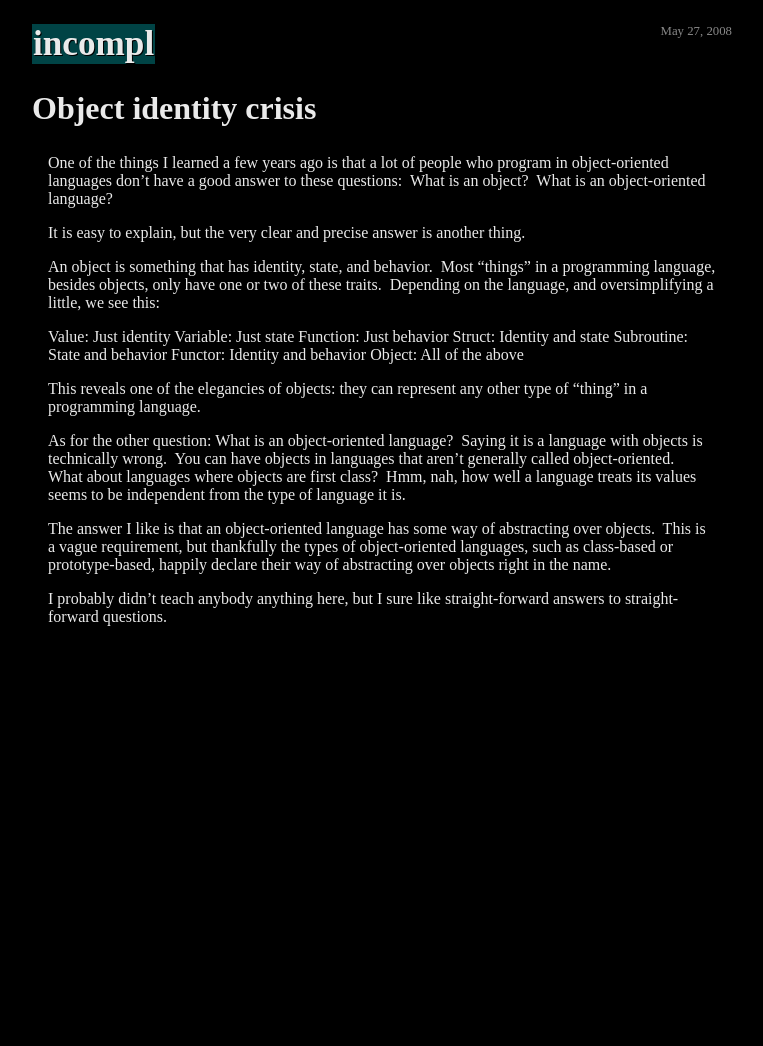
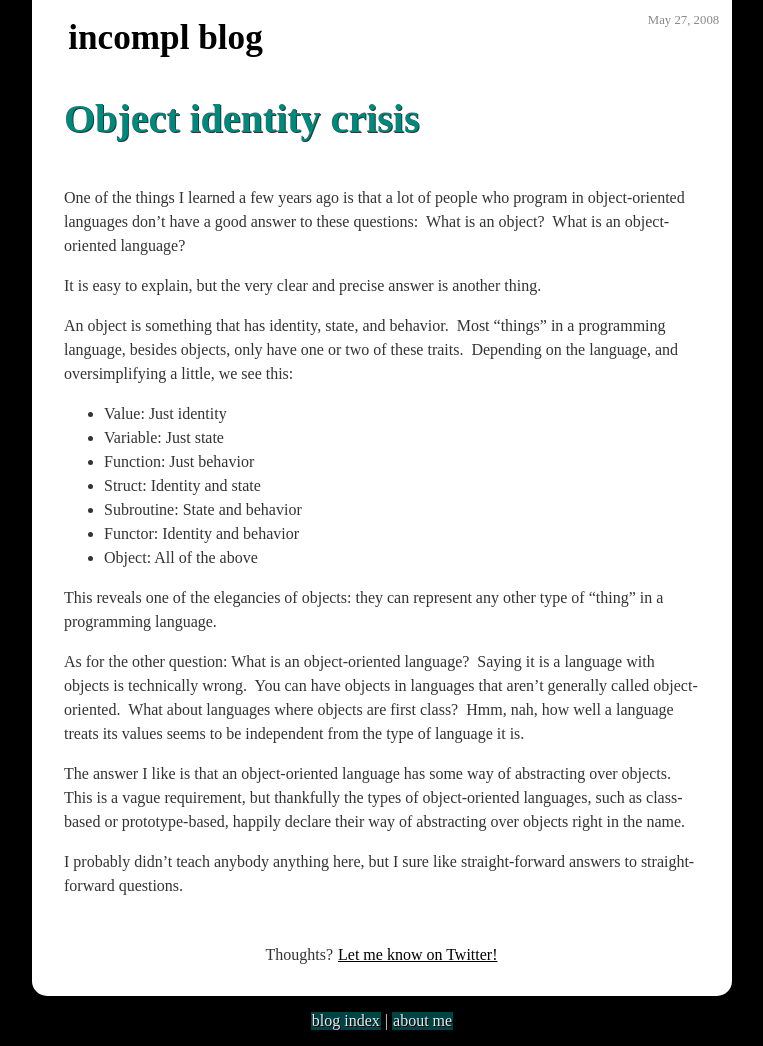
Before and after one commit to incompl/incompl-blog, a Jekyll site: the page built from _posts/2008-05-27-object-identity-crisis.md, in a window 1280 px wide. Shown: the whole page, without its empty margins (258-1021 px from the left). Built offline with Jekyll 4.4.1, drawn with Linux system fonts in a browser that asks for light colours; some web fonts are replaced; before the commit the page ends 900 px from its top, so only the background shows below that.

Commit message:
taking the design from crap to barely adequate

```diff
--- /dev/null
+++ b/_includes/footer.html
@@ -0,0 +1,3 @@
+<footer>
+  <a href="/">blog index</a> | <a href="http://incompl.com">about me</a>
+</footer>
--- a/_layouts/default.html
+++ b/_layouts/default.html
@@ -10,8 +10,12 @@
 
   <body>
     <div id="wrapper">
+      <div id="about-link">
+        <a href="http://incompl.com">about me</a>
+      </div>
       <h1><a href="/">{{ page.title }}</a></h1>
       {{ content }}
     </div>
+    {% include footer.html %}
   </body>
 </html>
--- a/_layouts/post.html
+++ b/_layouts/post.html
@@ -9,17 +9,21 @@
   </head>
 
   <body>
-    <div id="wrapper">
+    <div id="wrapper" class="post-wrapper">
       <span class="author">
         {{ page.date | date: '%B %d, %Y' }}
       </span>
-      <h1><a href="/">incompl</a></h1>
+      <h1><a href="/">incompl blog</a></h1>
       <h2>{{ page.title }}</h2>
       <div class="post">
         <div class="entrybody">
           {{ content }}
         </div>
       </div>
+      <div class="comments">
+        Thoughts? <a href="http://twitter.com?status=@_gsmith">Let me know on Twitter!</a>
+      </div>
     </div>
+    {% include footer.html %}
   </body>
 </html>
--- a/css/style.css
+++ b/css/style.css
@@ -24,6 +24,13 @@
 
 h1 {
   font-size: 2.2em;
+  margin: 0;
+  padding: .5em 0;
+  margin-left: 1em;
+}
+
+h1 a:visited, h1 a:link {
+  background-color: transparent;
 }
 
 h2 {
@@ -65,19 +72,52 @@
   color: white;
 }
 
+footer a, .post a, .comments a {
+  color: black;
+  background-color: transparent;
+  text-shadow: none;
+  text-decoration: underline;
+}
+
 .highlight, blockquote {
-  margin: 1em;
+  margin: 1em 0;
   padding: 1px 1em;
-  background-color: #122526;
+  background-color: #DAE3E4;
+  line-height: 1em;
 }
 
 blockquote {
   padding: .5em 1em;
 }
 
+.highlight {
+  background-color: #222;
+}
+
 #wrapper {
   max-width: 700px;
   margin: 0 auto;
+}
+
+.post-wrapper {
+  background-color: white;
+  border-radius: 0 0 15px 15px;
+}
+
+.post-wrapper .post {
+  margin: 0 1em 1em;
+}
+
+.post-wrapper h1 a {
+  color: black;
+  text-shadow: none;
+}
+
+.post-wrapper h2 {
+  color: #00887D;
+  text-shadow: 1px 1px #333;
+  margin: .5em .8em .3em;
+  font-size: 2.5em;
 }
 
 .alignright {
@@ -93,16 +133,77 @@
   margin: 1em;
 }
 
+#about-link {
+  font-size: 2.2em;
+  float: right;
+  font-family: header;
+  margin: .5em 1em 0 0;
+}
+
+#about-link a:visited, #about-link a:link {
+  background-color: transparent;
+}
+
 .post {
-  margin: 0 1em 3em;
+  background-color: white;
+  color: #333;
+  margin: 0 1em 2em;
+  padding: 1em;
+  border-radius: 15px;
+  line-height: 1.5em;
+}
+
+.post h2 {
+  margin: .5em 0;
+}
+
+.post h2 a {
+  color: #00887D;
+  text-decoration: none;
+  text-shadow: 1px 1px #333;
+}
+
+.post h3 {
+  text-decoration: none;
+}
+
+.read-more {
+  margin: 1em 0;
+}
+
+.preview-date {
+  float: right;
 }
 
 .author {
   color: #888;
   font-size: .8em;
   float: right;
+  margin: 1em 1em 0 0;
 }
 
 .pagination {
   margin: 0 0 1em;
+  text-align: center;
 }
+
+.comments {
+  margin: 0;
+  text-align: center;
+  color: #333;
+  padding: 0 0 2em;
+}
+
+footer {
+  text-align: center;
+  padding: 0 1em 1em;
+  margin: 1em 0 0;
+}
+
+.clearfix:after {
+    content: ".";
+    display: block;
+    height: 0;
+    clear: both;
+    visibility: hidden;
+}
--- a/index.html
+++ b/index.html
@@ -1,6 +1,6 @@
 ---
 layout: default
-title: incompl
+title: incompl blog
 ---
 {% for page in paginator.posts %}
   {% include single_page.html %}
```
Also changed, not shown: _includes/single_page.html (+15 -3 lines), _posts/2008-05-27-object-identity-crisis.md (+7 -7 lines), _posts/2012-10-10-internistory.md (added, +16 -0 lines), images/internistory.png (added).
